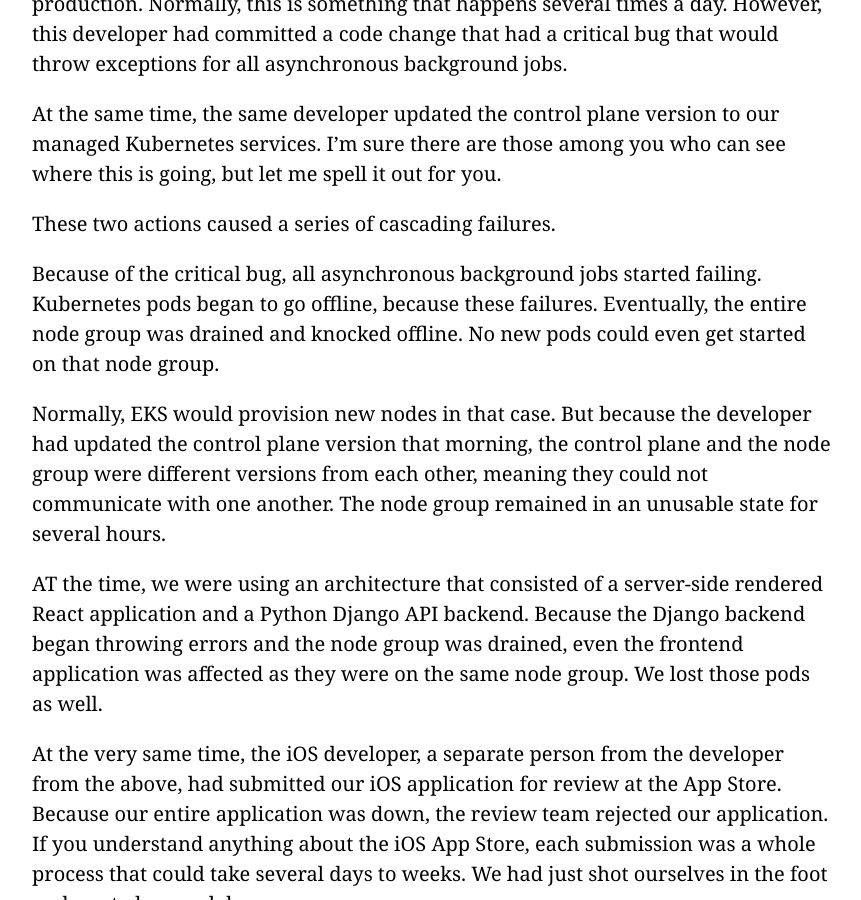
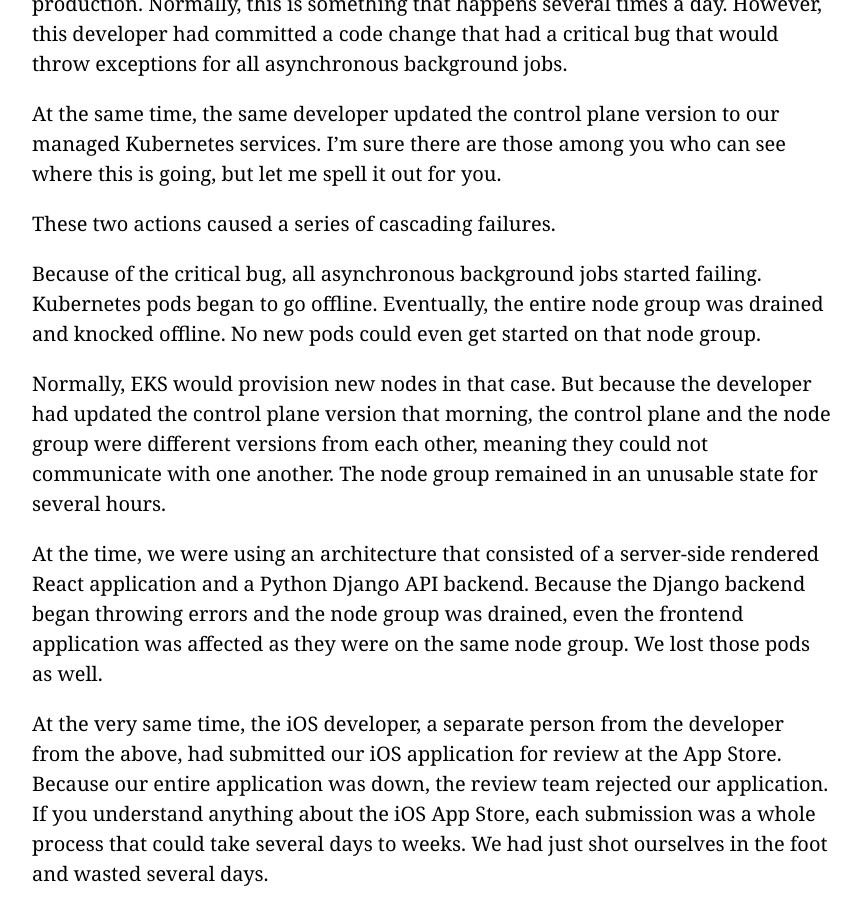
Before and after one commit to josephchoe/josephchoe.com, a Jekyll site: the page built from _app/_posts/2021-11-19-outage.md, in a window 1280 px wide and 900 px high, scrolled down 655 px. Shown: the whole window, without its empty margins (208-1069 px from the left). Built offline with Jekyll 4.4.1, drawn with Linux system fonts in a browser that asks for light colours.

Commit message:
Log - Outage update

```diff
--- a/_app/_posts/2021-11-19-outage.md
+++ b/_app/_posts/2021-11-19-outage.md
@@ -18,11 +18,11 @@
 
 These two actions caused a series of cascading failures.
 
-Because of the critical bug, all asynchronous background jobs started failing. Kubernetes pods began to go offline, because these failures. Eventually, the entire node group was drained and knocked offline. No new pods could even get started on that node group.
+Because of the critical bug, all asynchronous background jobs started failing. Kubernetes pods began to go offline. Eventually, the entire node group was drained and knocked offline. No new pods could even get started on that node group.
 
 Normally, EKS would provision new nodes in that case. But because the developer had updated the control plane version that morning, the control plane and the node group were different versions from each other, meaning they could not communicate with one another. The node group remained in an unusable state for several hours.
 
-AT the time, we were using an architecture that consisted of a server-side rendered React application and a Python Django API backend. Because the Django backend began throwing errors and the node group was drained, even the frontend application was affected as they were on the same node group. We lost those pods as well.
+At the time, we were using an architecture that consisted of a server-side rendered React application and a Python Django API backend. Because the Django backend began throwing errors and the node group was drained, even the frontend application was affected as they were on the same node group. We lost those pods as well.
 
 At the very same time, the iOS developer, a separate person from the developer from the above, had submitted our iOS application for review at the App Store. Because our entire application was down, the review team rejected our application. If you understand anything about the iOS App Store, each submission was a whole process that could take several days to weeks. We had just shot ourselves in the foot and wasted several days.
 
```
